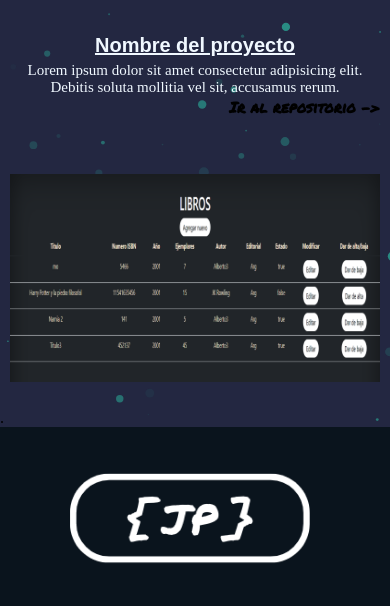
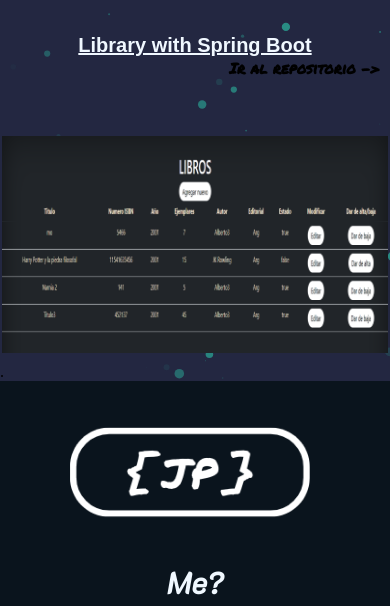
Before and after one commit to ASTERMA848/portfolio, a plain HTML site: page HTML/mis-proyectos.html in a window 390 px wide. Shown: the part 181-787 px from the top of the page. Drawn offline with Linux system fonts and the light colour scheme.

Commit message:
Commit 14 se agrega info al proyecto libreria

```diff
--- a/CSS/estilo-mis-proyectos.css
+++ b/CSS/estilo-mis-proyectos.css
@@ -253,7 +253,7 @@ label #cancel {
 .info {
     margin: 10px;
     height: 150px;
-    width: 400px;
+    width: 250px;
     color: aliceblue;
     /* background-color: aqua; */
 
@@ -287,7 +287,7 @@ label #cancel {
 }
 
 .foto {
-    margin: 10px;
+    margin: 2px;
     height: 225px;
     width: 400px;
     overflow: hidden;
@@ -350,8 +350,8 @@ label #cancel {
 
 @media screen and (max-width:800px) {
     .info {
-
-        height: 120px;
+        margin-bottom: 0;
+        height: 100px;
         width: 400px;
         color: aliceblue;
 
--- a/HTML/mis-proyectos.html
+++ b/HTML/mis-proyectos.html
@@ -52,9 +52,9 @@
 
     </div>
     <div class="info">
-      <h3>Nombre del proyecto</h3>
-      <p>Lorem ipsum dolor sit amet consectetur adipisicing elit. Debitis soluta mollitia vel sit, accusamus
-        rerum.</p>
+      <h3>Library with Spring Boot</h3>
+      <!-- <p>Lorem ipsum dolor sit amet consectetur adipisicing elit. Debitis soluta mollitia vel sit, accusamus
+        re</p> -->
       <h6><a href="https://github.com/jpchechi/Libreria-Spring-Boot.git">Ir al repositorio -> </a></h6>
     </div>
 
```
